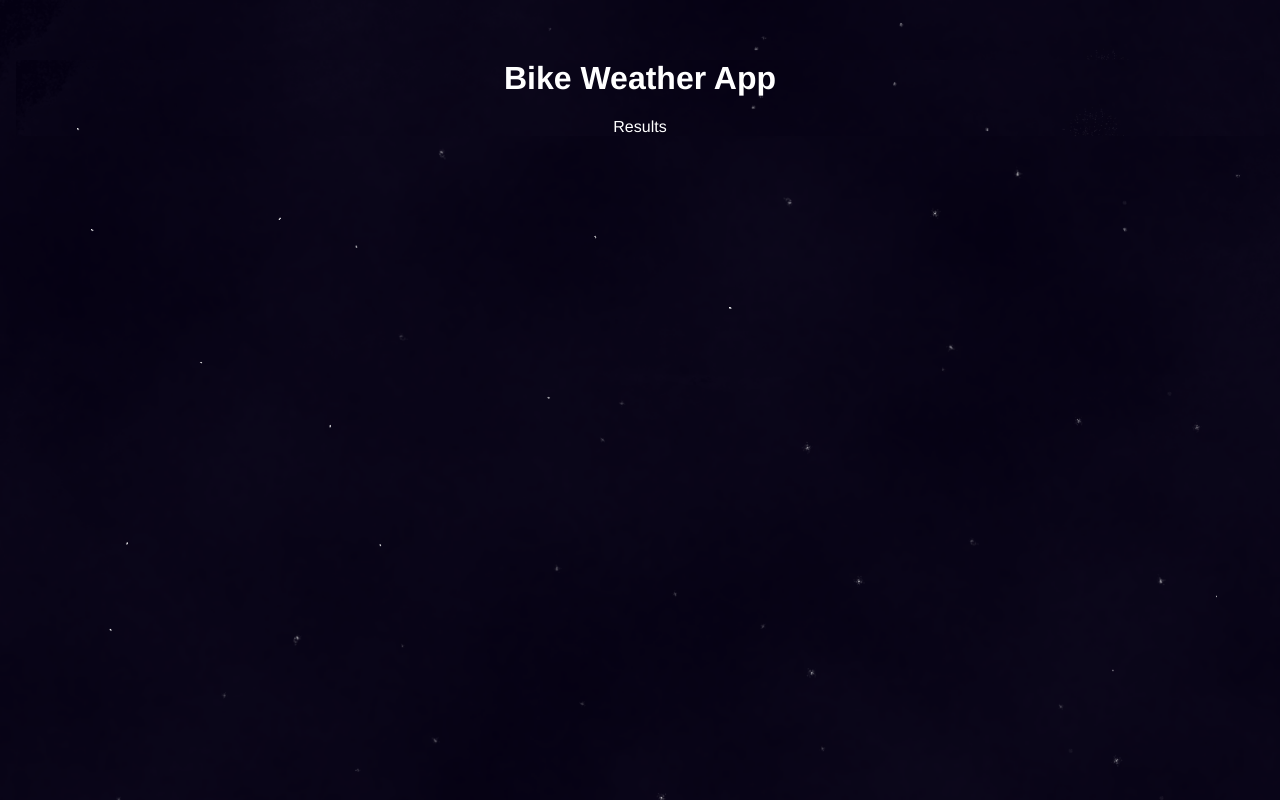
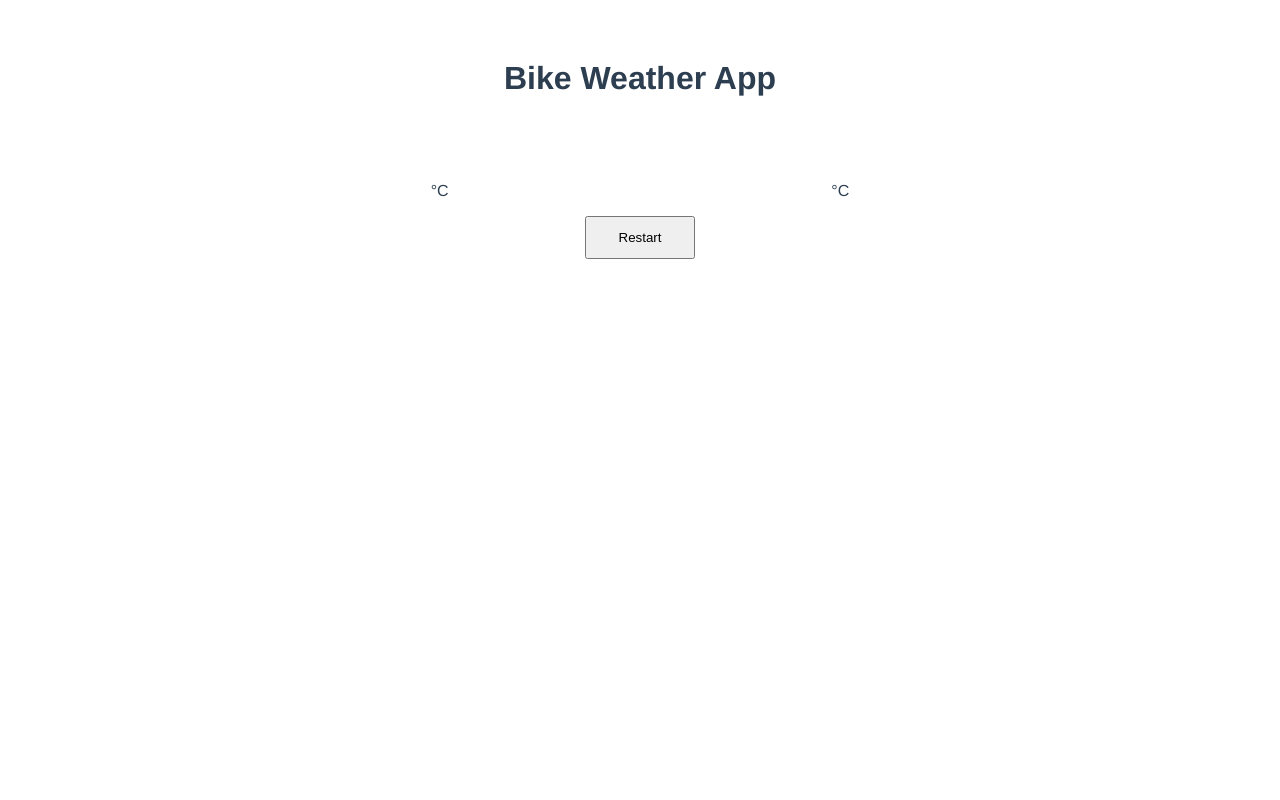
Before and after one commit to coleenhuang/bikeweatherapp-vue, a Vue app: page /result in a window 1280 px wide. Built offline with nearby package versions, Linux system fonts and the light colour scheme.

Commit message:
implemented functions for result page

```diff
--- a/src/App.vue
+++ b/src/App.vue
@@ -14,8 +14,7 @@ export default {
   name: 'App',
   components: {
     HeaderTitle
-    },
-
+    }
 }
 </script>
 
@@ -28,9 +27,4 @@ export default {
   color: #2c3e50;
   margin-top: 60px;
 }
-body {
-  background-image: url('assets/Night_sky.png');
-  background-size: cover;
-  color: white;
-}
 </style>
--- a/src/components/HeaderTitle.vue
+++ b/src/components/HeaderTitle.vue
@@ -14,7 +14,7 @@
 
 <style scoped>
 a {
-    color: white;
+    color: #2c3e50;
     text-decoration: none;
 }
 </style>
--- a/src/components/resultpage/ResultPage.vue
+++ b/src/components/resultpage/ResultPage.vue
@@ -1,13 +1,49 @@
 <template>
-    <main>Results</main>
+    <main>
+        <p v-if='now'>{{store.current.temp}}</p>
+        <p>{{store.forecasted.description}}</p>
+        <div class="lowhigh">
+            <p>{{store.forecasted.low}}°C</p>
+            <p>{{store.forecasted.high}}°C</p>
+        </div>
+        <p v-if='bikelight'>{{message}}</p>
+        <button type="button" class='restart' v-on:click="restart">Restart</button>
+    </main>
 </template>
 
 <script>
+import info from '../../store/api-info'
+import router from '../../router/index'
 export default {
-    name: 'ResultPage'
+    name: 'ResultPage',
+    data(){
+        return {
+            now: info.time.now,
+            store: info,
+            bikelight: info.night.bikelight,
+            message: `It's dark outside, remember to bring a bike light!`
+        }
+
+    },
+    methods: {
+        restart: function(){
+            router.push({path: '/'})
+        }
+    }
 }
 </script>
 
+
 <style scoped>
-
+    main {
+        padding: 2rem;
+    }
+    .lowhigh {
+        display: flex;
+        flex-direction: row;
+        justify-content: space-evenly;
+    }
+    .restart {
+        padding: 0.75rem 2rem;
+    }
 </style>
--- a/src/components/startpage/StartPage.vue
+++ b/src/components/startpage/StartPage.vue
@@ -69,12 +69,14 @@ export default {
       })
       .catch(this.error = true)
     },
-    setLocation(city, country){
+    setLocation: function(city, country){
+      //adds location to store
       this.store.location.city = city;
       this.store.location.country = country;
       console.log(this.store.location.city)
     },
-    getCurrentTemp(data){
+    getCurrentTemp: function(data){
+      //adds current temp to store
       this.store.current.temp = data.main.temp
       console.log(this.store.current.temp)
     }
--- a/src/components/timepage/TimePage.vue
+++ b/src/components/timepage/TimePage.vue
@@ -8,6 +8,7 @@
 
 <script>
 import TimeForm from './TimeForm'
+import router from '../../router/index'
 import dayjs from 'dayjs'
 import info from '../../store/api-info'
 
@@ -32,10 +33,11 @@ export default {
                 let t = time.hour
                 this.chosentime = dayjs(date).hour(t).minute(0)
             }
-            console.log(this.chosentime.format('YYYY-MM-DD'))
+            time.day==='now'?this.store.time.now=true:this.store.time.now=false
+            this.store.time.chosentime = this.chosentime
             this.getForecast()
         },
-        getForecast(){
+        getForecast: function(){
             const url = 'https://api.weatherbit.io/v2.0/forecast/daily?'
             const {city, country} = this.store.location
             const key = 'key='+ this.key
@@ -49,22 +51,30 @@ export default {
                 .then(responseJson => {
                     console.log(responseJson)
                     this.getInfo(this.filterData(responseJson))
+                    this.bringBikelight()
+                    router.push({path: 'result'}) //navigates to next page
                 })
                 .catch(this.error = true)
         },
-        filterData(responseJson){
+        filterData: function(responseJson){
             return responseJson.data.find(day => day.valid_date === this.chosentime.format('YYYY-MM-DD'))
         },
-        getInfo(data){
+        getInfo: function(data){
             this.store.forecasted.high = data.high_temp;
             this.store.forecasted.low = data.low_temp;
             this.store.forecasted.description = data.weather.description;
             this.store.forecasted.sunrise = dayjs.unix(data.sunrise_ts);
             this.store.forecasted.sunset = dayjs.unix(data.sunset_ts);
-            this.store.forecasted.moonrise = dayjs.unix(data.moonrise_ts);
-            this.store.forecasted.moonset = dayjs.unix(data.moonset_ts);
-            this.store.forecasted.moonphase = data.moon_phase;
-            console.log(this.store.forecasted.moonphase)
+        },
+        bringBikelight: function(){
+            //sees if bikelight is needed
+            const {sunrise, sunset} = this.store.forecasted
+            if (this.chosentime.isBefore(sunrise)===true) {
+                this.store.night.bikelight=true
+            }
+            else if (this.chosentime.isAfter(sunset)===true) {
+                this.store.night.bikelight=true
+            }
         }
     }
 }
--- a/src/store/api-info.js
+++ b/src/store/api-info.js
@@ -6,14 +6,20 @@ export default {
     current: {
         temp: '',
     },
+    time: {
+        now: false,
+        chosentime: {}
+    },
     forecasted: {
         high: '',
         low: '',
         description: '',
         sunrise: '',
         sunset:'',
-        moonrise:'',
-        moonset:'',
-        moonphase:''
+    },
+    night: {
+        bikelight:false,
+        beforesunrise:false,
+        aftersunset: false,
     }
 }
```
